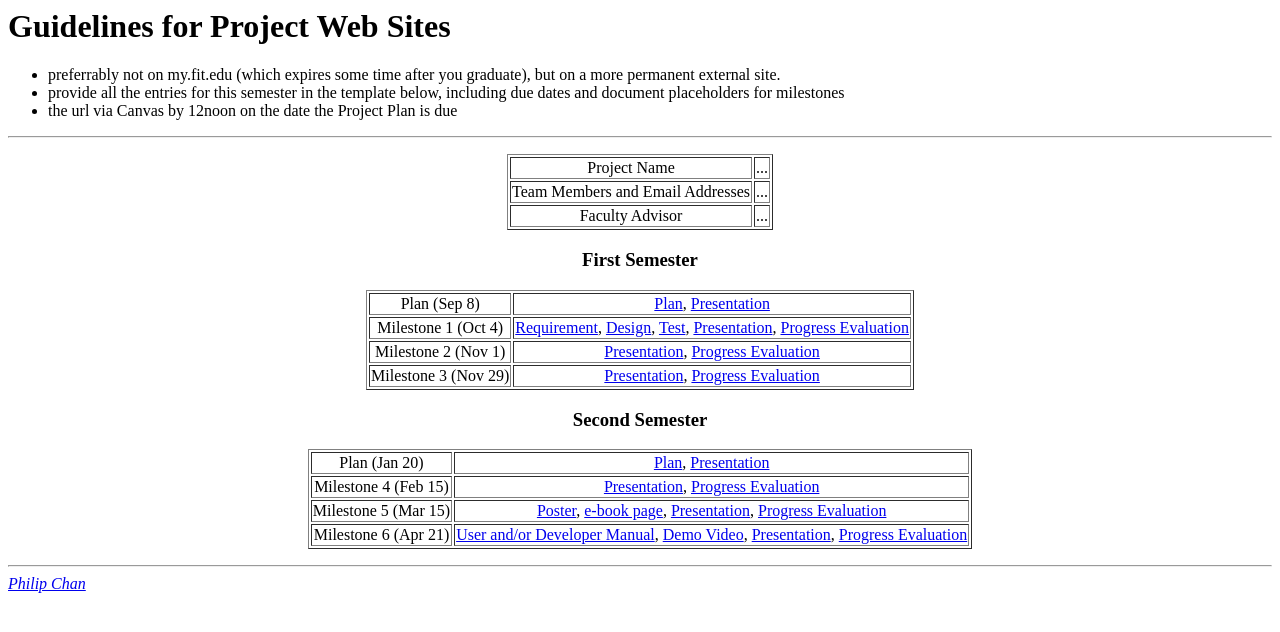
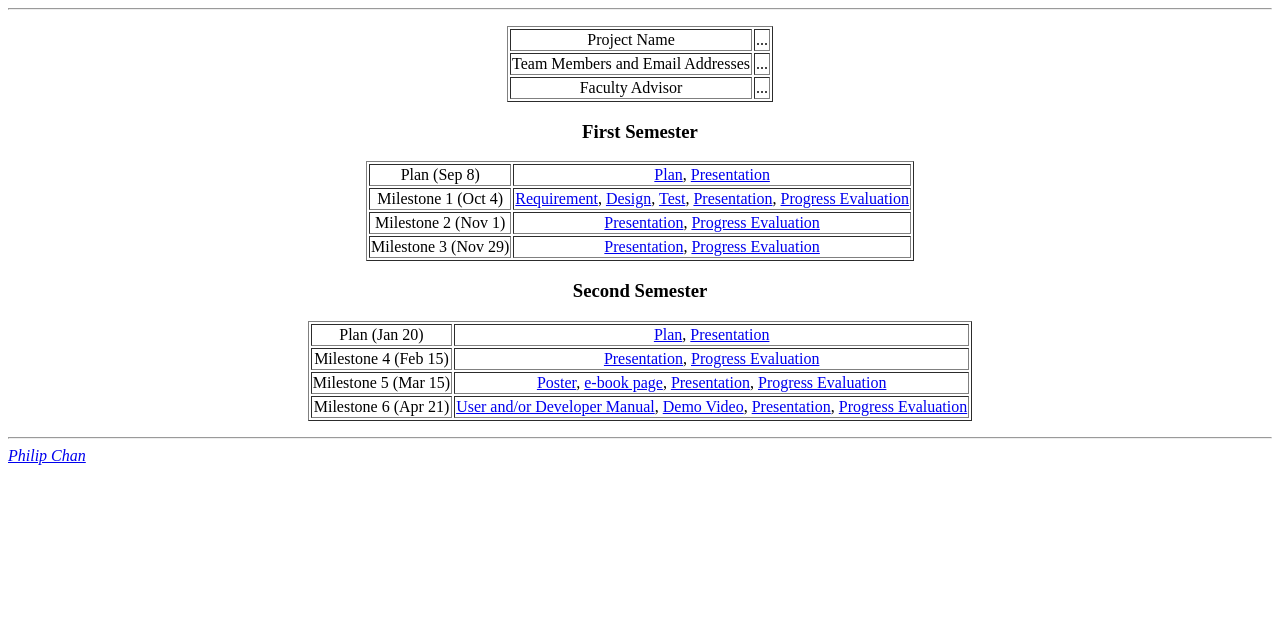
Before and after one commit to Nandith-Narayan/Senior-Design-Project, a plain HTML site: page index.html in a window 1280 px wide. Drawn offline with Linux system fonts and the light colour scheme.

Commit message:
Update index.html

```diff
--- a/index.html
+++ b/index.html
@@ -3,14 +3,8 @@
 </head>
 
 <body>
-<h1>Guidelines for Project Web Sites</h1>
-<ul>
-  <li>preferrably not on my.fit.edu (which expires some time after you graduate), but
-    on a more permanent external site.
-  <li>provide all the entries for this semester in the template below,
-    including due dates and document placeholders for milestones
-  <li>the url via Canvas by 12noon on the date the Project Plan is due
-</ul>
+
+
 <p>
 <hr>
 <p>
```
